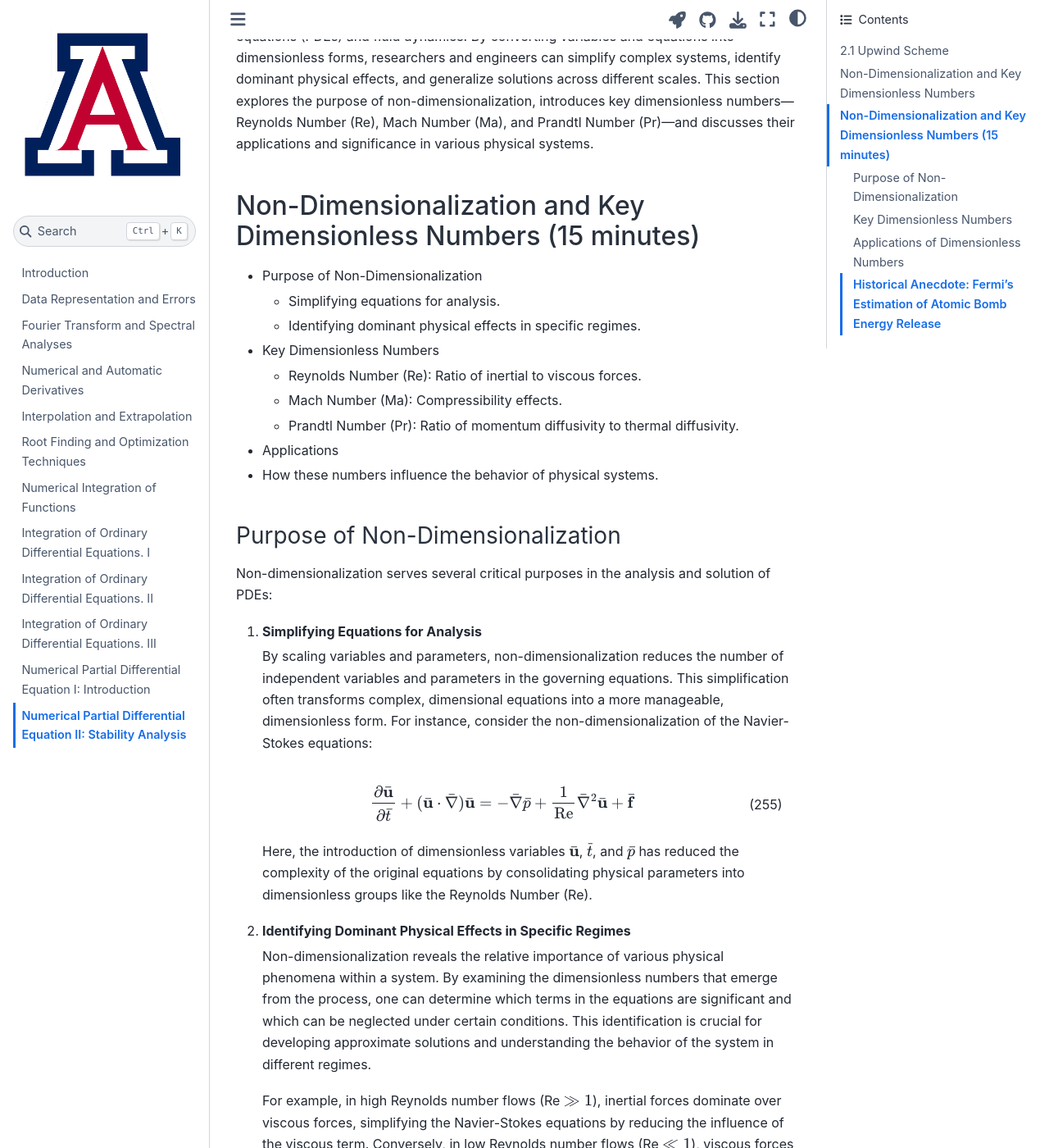
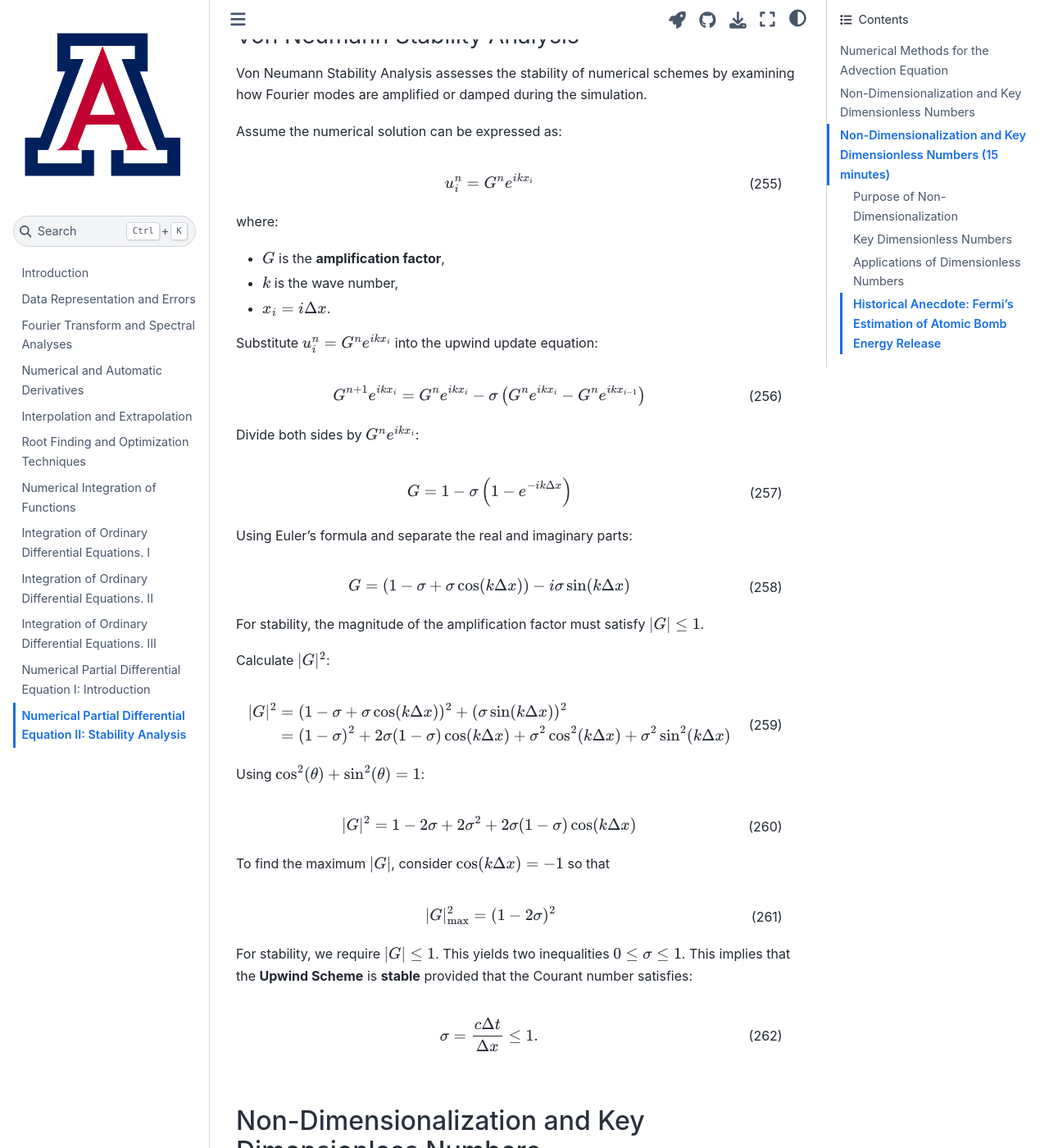
Before and after one commit to ua-2024q3-astr513/astr513, a Jupyter Book: the page built from docs/pde2.md, in a window 1280 px wide and 1400 px high, scrolled down 3507 px. Shown: the whole window at 82% size. Built offline with Jupyter Book 1.0.4 settings and Sphinx 7.4.7 and the Sphinx Book theme 1.1.4, drawn with Linux system fonts in a browser that asks for light colours; some of the changed text lies outside the part shown.

Commit message:
Introduce the upwind method and provide its stability analysis

````diff
--- a/docs/pde2.md
+++ b/docs/pde2.md
@@ -15,6 +15,8 @@ kernelspec:
 # Numerical Partial Differential Equation II: Stability Analysis
 
 +++
+
+## Numerical Methods for the Advection Equation
 
 In the previous section, we explored the **Forward Time Centered Space (FTCS)** scheme, a fundamental explicit finite difference method for solving the linear advection equation:
 \begin{align}
@@ -157,6 +159,63 @@ plt.ylabel('u')
 plt.legend()
 plt.grid(True)
 ```
+
+### Von Neumann Stability Analysis
+
+Von Neumann Stability Analysis assesses the stability of numerical schemes by examining how Fourier modes are amplified or damped during the simulation.
+
+Assume the numerical solution can be expressed as:
+\begin{align}
+u_i^n = G^n e^{ikx_i}
+\end{align}
+where:
+* $G$ is the **amplification factor**,
+* $k$ is the wave number,
+* $x_i = i \Delta x$.
+
+Substitute $u_i^n = G^n e^{ikx_i}$ into the upwind update equation:
+\begin{align}
+G^{n+1} e^{ikx_i} = G^n e^{ikx_i} - \sigma \left( G^n e^{ikx_i} - G^n e^{ikx_{i-1}} \right)
+\end{align}
+
+Divide both sides by $G^n e^{ikx_i}$:
+\begin{align}
+G = 1 - \sigma \left( 1 - e^{-ik\Delta x} \right)
+\end{align}
+
+Using Euler's formula and separate the real and imaginary parts:
+\begin{align}
+G = (1 - \sigma + \sigma \cos(k\Delta x)) - i \sigma \sin(k\Delta x)
+\end{align}
+
++++
+
+For stability, the magnitude of the amplification factor must satisfy $|G| \leq 1$.
+
+Calculate $|G|^2$:
+\begin{align}
+|G|^2
+&= (1 - \sigma + \sigma \cos(k\Delta x))^2 + (\sigma \sin(k\Delta x))^2 \\
+&= (1 - \sigma)^2 + 2\sigma(1 - \sigma)\cos(k\Delta x) + \sigma^2 \cos^2(k\Delta x) + \sigma^2 \sin^2(k\Delta x)
+\end{align}
+Using $\cos^2(\theta) + \sin^2(\theta) = 1$:
+\begin{align}
+|G|^2 = 1 - 2\sigma + 2\sigma^2 + 2\sigma(1 - \sigma)\cos(k\Delta x)
+\end{align}
+
+To find the maximum $|G|$, consider $\cos(k\Delta x) = -1$ so that
+\begin{align}
+|G|^2_{\text{max}} = (1 - 2\sigma)^2
+\end{align}
+
+For stability, we require $|G| \leq 1$.
+This yields two inequalities $0 \leq \sigma \leq 1$.
+This implies that the **Upwind Scheme** is **stable** provided that the Courant number satisfies:
+\begin{align}
+\sigma = \frac{c \Delta t}{\Delta x} \leq 1.
+\end{align}
+
++++
 
 ## Non-Dimensionalization and Key Dimensionless Numbers
 
````
Also changed, not shown: other parts of docs/pde2.md (+1 -1 lines).
